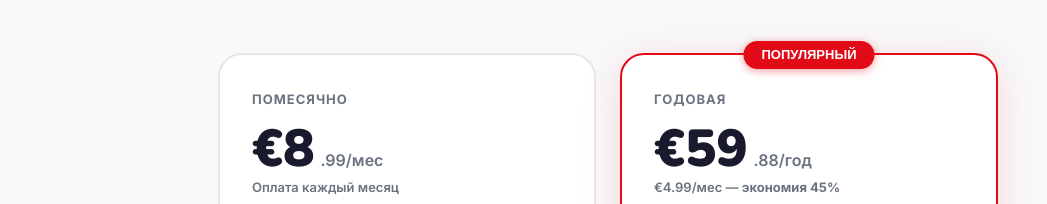
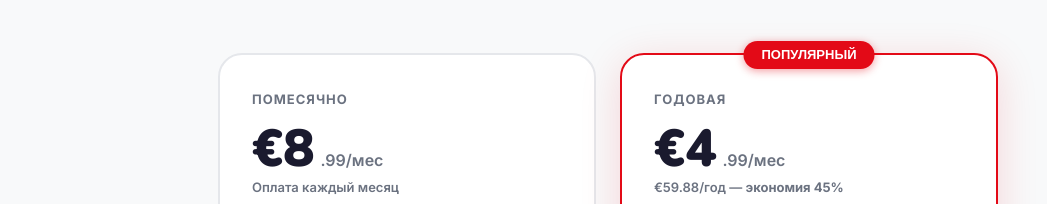
Before and after one commit to dondanilo/iziturk-landing, a plain HTML site: page index.html in a window 1280 px wide. Shown: the part 5866-6070 px from the top of the page, without its empty margins (32-1079 px from the left). Drawn offline with nearby package versions, Linux system fonts and the light colour scheme.

Commit message:
pricing: акцент на €4.99/мес вместо €59.88/год в годовом тарифе
Co-Authored-By: Claude Sonnet 4.6 <noreply@anthropic.com>

```diff
--- a/index.html
+++ b/index.html
@@ -483,10 +483,10 @@
         <div class="pricing-badge" data-i18n="popular-badge">ПОПУЛЯРНЫЙ</div>
         <div class="pricing-plan" data-i18n="plan2-label">ГОДОВАЯ</div>
         <div class="pricing-price">
-          <span class="pricing-amount">€59</span>
-          <span class="pricing-period">.88/год</span>
+          <span class="pricing-amount">€4</span>
+          <span class="pricing-period">.99/мес</span>
         </div>
-        <div class="pricing-billed">€4.99/мес — <strong>экономия 45%</strong></div>
+        <div class="pricing-billed">€59.88/год — <strong>экономия 45%</strong></div>
         <div class="pricing-desc" data-i18n="plan2-desc">Для тех, кто настроен серьёзно и хочет реального результата</div>
         <ul class="pricing-features">
           <li data-i18n="pf1">150+ слов с транскрипцией</li>
```
